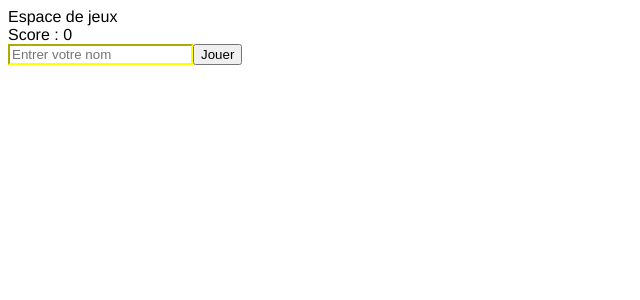
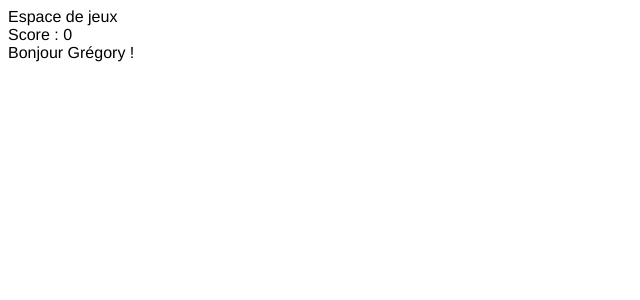
Before and after one commit to GregLeBarbar/vue-game, a Vue app: page / in a window 1280 px wide. Shown: the top 300 px of the page, without its empty margins (0-640 px from the left). Built offline with nearby package versions, Linux system fonts and the light colour scheme.

Commit message:
video 19 : directive custom

```diff
--- a/src/components/Player.vue
+++ b/src/components/Player.vue
@@ -1,8 +1,8 @@
 <template>
   <!-- On est obligé d'avoir un div englobant -->
-  <div v-bind:class="playerClass">
-    <span>{{ welcomeMessage }}</span>
-    <form>
+  <div>
+    <span v-hide>{{ welcomeMessage }}</span>
+    <form v-hide>
       <input type="text" placeholder="Entrer votre nom" v-border:yellow />
       <button type="submit">Jouer</button>
     </form>
@@ -13,12 +13,23 @@
 export default {
   name: 'player',
   created: function () {
+    this.player = 'Grégory'
     this.playerClass = this.player ? 'player' : 'playerForm'
     this.welcomeMessage = this.player ? 'Bonjour ' + this.player + ' !' : 'Pas de joueur.'
   },
   directives: {
     border: function (el, binding) {
       el.style.borderColor = binding.arg
+    },
+    // creation de la directive custom 'hide'
+    hide: function (el, binding, vnode) {
+      let player = vnode.context.player
+      let isForm = vnode.tag === 'form'
+      if (isForm) {
+        el.style.display = player ? 'none' : 'block'
+      } else {
+        el.style.display = player ? 'block' : 'none'
+      }
     }
   }
 }
@@ -26,10 +37,4 @@ export default {
 
 <!-- Add "scoped" attribute to limit CSS to this component only -->
 <style scoped>
-.player form {
-  display: none;
-}
-.playerForm span {
-  display: none;
-}
 </style>
```
